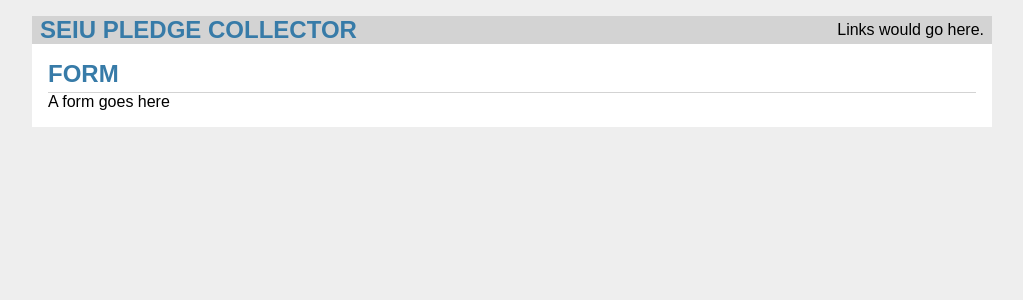
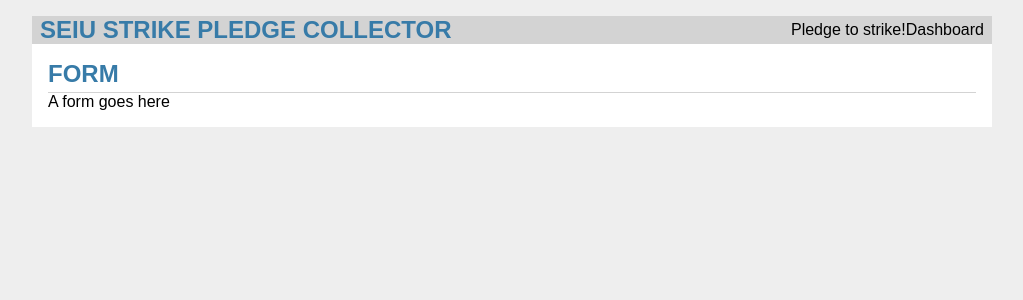
Before and after one commit to SEIU-Tech/pledge-tracker, a Flask app: page / in a window 1280 px wide. Shown: the top 300 px of the page, without its empty margins (128-1151 px from the left). Run offline with Flask 3, Linux system fonts and the light colour scheme.

Commit message:
comments for base.html

```diff
--- a/server/templates/base.html
+++ b/server/templates/base.html
@@ -1,18 +1,31 @@
+<!-- This file contains the html elements that we want to show up on every page, such as the nav bar, notifications, and the footer. You can think of it as a frame that sits around the content of the page. When we change pages, the "middle stuff" like the form or the dashboard gets rendered into the BLOCK CONTENT tags, but frame always stays the same. -->
+
 <!doctype html>
+<!-- The title is shown in the browser tab -->
 <title>{% block title %}{% endblock %} - SEIU Pledge Collector</title>
+<!-- Here we import the css styles for the entire app -->
 <link rel="stylesheet" href="{{ url_for('static', filename='style.css') }}">
+
+<!-- The nav bar will appear on every page -->
 <nav>
-  <h1>SEIU PLEDGE COLLECTOR</h1>
+  <h1>SEIU STRIKE PLEDGE COLLECTOR</h1>
   <ul>
-    <li>Links would go here.</li>
+    <li>Pledge to strike!</li>
+    <li>Dashboard</li>
   </ul>
 </nav>
+
+<!-- This section will contain the main content of the page -->
 <section class="content">
   <header>
     {% block header %}{% endblock %}
   </header>
+  <!-- This is where notifications will be shown if there are any -->
   {% for message in get_flashed_messages() %}
     <div class="flash">{{ message }}</div>
   {% endfor %}
+
+  <!-- The PAGE CONTENT ("middle stuff") is rendered here -->
+  <!-- This content changes with each page -->
   {% block content %}{% endblock %}
 </section>
```
